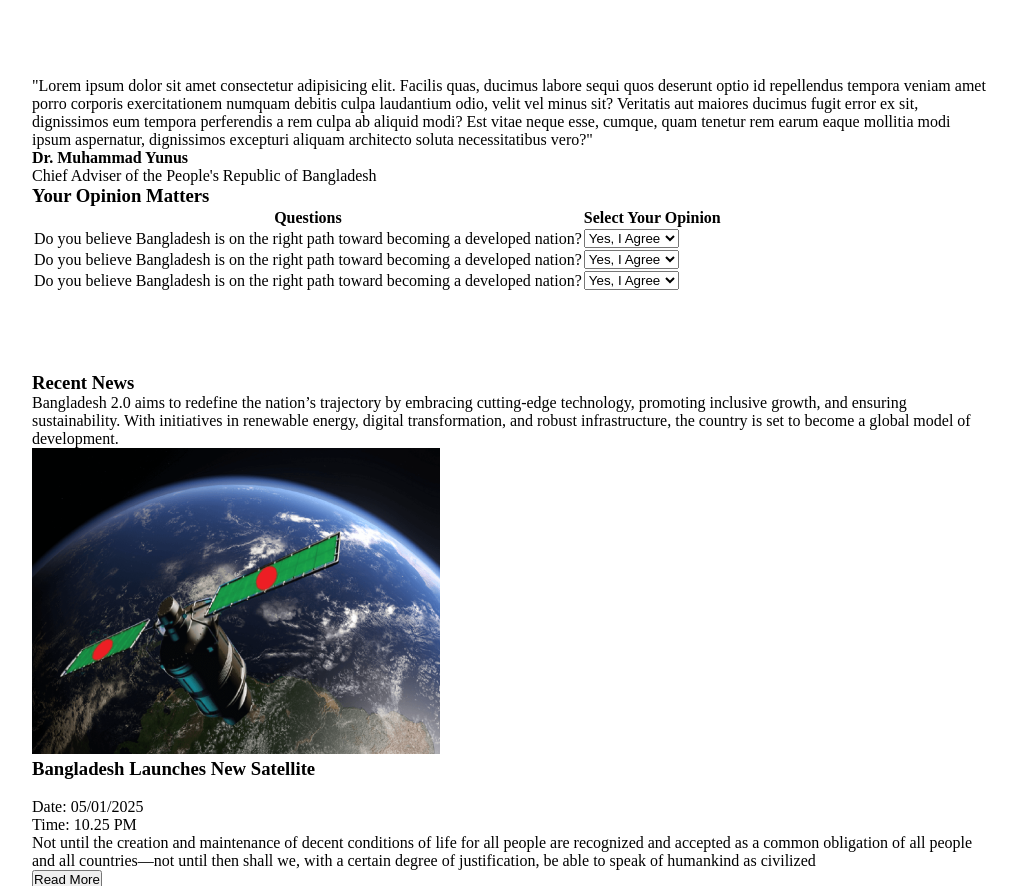
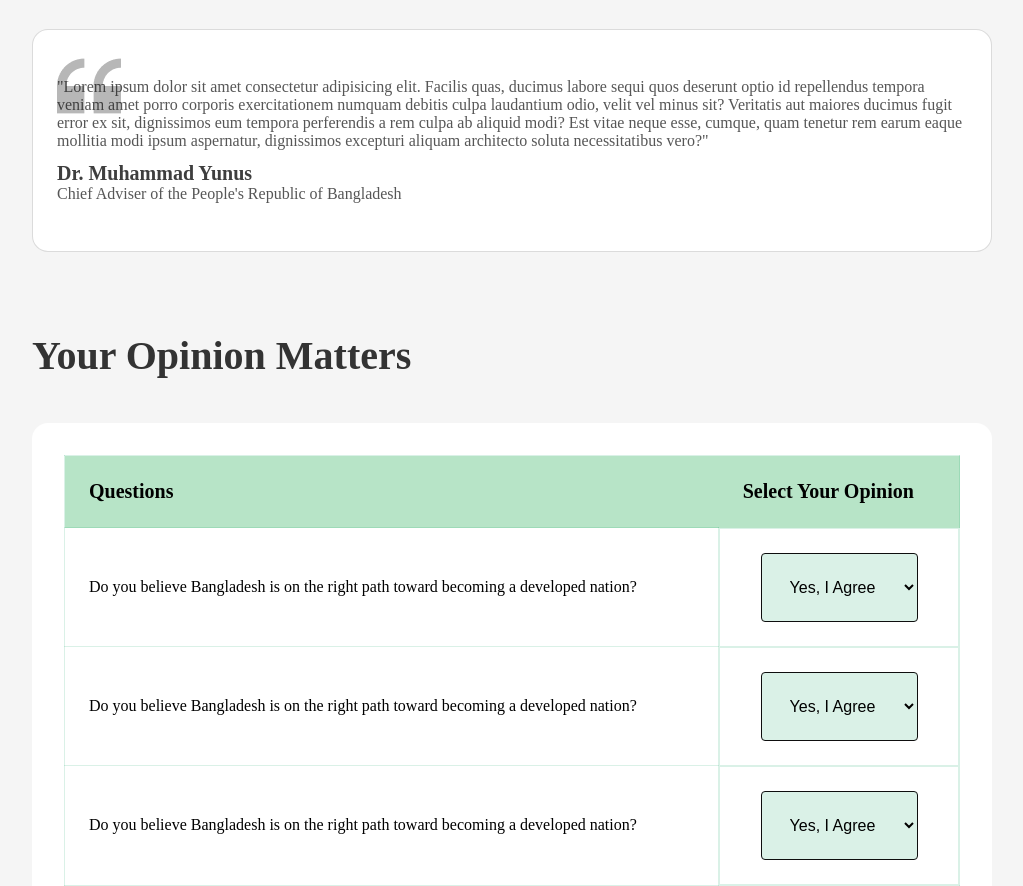
Before and after one commit to sallsabilsabbir/PH-A1_Bangladesh-2.0, a plain HTML site: page index.html in a window 1280 px wide. Shown: the part 1922-2808 px from the top of the page, without its empty margins (128-1151 px from the left). Drawn offline with Linux system fonts and the light colour scheme.

Commit message:
6th sections done

```diff
--- a/index.html
+++ b/index.html
@@ -90,7 +90,8 @@
                     <img src="/assets/card-icon.png" alt="" class="s3Images">
                     <div class="s3subContents">
                         <p class="s3subTitle">Digital Transformation</p>
-                        <p class="s3ContentTexts">Creating a nationwide digital ecosystem to enhance connectivity and access to services for all citizens.</p>
+                        <p class="s3ContentTexts">Creating a nationwide digital ecosystem to enhance connectivity and
+                            access to services for all citizens.</p>
                     </div>
                     <ul>
                         <li><a href="#"><button class="s3Bluebtn">Learn More</button></a></li>
@@ -100,7 +101,8 @@
                     <img src="/assets/card-icon.png" alt="" class="s3Images">
                     <div class="s3subContents">
                         <p class="s3subTitle">Green Energy</p>
-                        <p class="s3ContentTexts">Investments in solar and wind energy to ensure a sustainable and eco-friendly future.</p>
+                        <p class="s3ContentTexts">Investments in solar and wind energy to ensure a sustainable and
+                            eco-friendly future.</p>
                     </div>
                     <ul>
                         <li><a href="#"><button class="s3Greenbtn">Learn More</button></a></li>
@@ -110,45 +112,53 @@
                     <img src="/assets/card-icon.png" alt="" class="s3Images">
                     <div class="s3subContents">
                         <p class="s3subTitle">Modern Infrastructure</p>
-                        <p class="s3ContentTexts">Building state-of-the-art infrastructure to support economic growth and global competitiveness.</p>
+                        <p class="s3ContentTexts">Building state-of-the-art infrastructure to support economic growth
+                            and global competitiveness.</p>
                     </div>
                     <ul>
                         <li><a href="#"><button class="s3Orangebtn">Learn More</button></a></li>
                     </ul>
                 </div>
             </div>
+            <div class="s4mContainer">
+                <div class="s4mContainerContents">
+                    <p class="s4Texts">"Lorem ipsum dolor sit amet consectetur adipisicing elit. Facilis quas, ducimus
+                        labore
+                        sequi quos deserunt optio id repellendus tempora veniam amet porro corporis exercitationem numquam
+                        debitis culpa laudantium odio, velit vel minus sit? Veritatis aut maiores ducimus fugit error ex
+                        sit,
+                        dignissimos eum tempora perferendis a rem culpa ab aliquid modi? Est vitae neque esse, cumque, quam
+                        tenetur rem earum eaque mollitia modi ipsum aspernatur, dignissimos excepturi aliquam architecto
+                        soluta
+                        necessitatibus vero?"</p>
+                    <div>
+                        <h4 class="s4subtitle">Dr. Muhammad Yunus</h4>
+                        <p class="s4subtitleTexts">Chief Adviser of the People's Republic of Bangladesh</p>
+                    </div>
+                </div>
+            </div>
         </div>
     </section>
 
-    <div class="divForgap"></div>
+
 
     <!-- 4th section Qute -->
-    <section>
-        <div class="s4mContainer">
-            <p class="s4Texts">"Lorem ipsum dolor sit amet consectetur adipisicing elit. Facilis quas, ducimus labore
-                sequi quos deserunt optio id repellendus tempora veniam amet porro corporis exercitationem numquam
-                debitis culpa laudantium odio, velit vel minus sit? Veritatis aut maiores ducimus fugit error ex sit,
-                dignissimos eum tempora perferendis a rem culpa ab aliquid modi? Est vitae neque esse, cumque, quam
-                tenetur rem earum eaque mollitia modi ipsum aspernatur, dignissimos excepturi aliquam architecto soluta
-                necessitatibus vero?"</p>
-            <h4 class="s4subtitle">Dr. Muhammad Yunus</h4>
-            <p class="s4subtitleTexts">Chief Adviser of the People's Republic of Bangladesh</p>
-        </div>
-    </section>
+
+    <div class="divForgap"></div>
 
     <!-- 5th section your opinion matters  -->
     <section>
         <div class="s5mContainer">
             <h3 class="s5mTitle">Your Opinion Matters</h3>
             <div class="s5Contents">
-                <table>
-                    <tr>
+                <table class="s5Table">
+                    <tr class="s5TableHead">
                         <th>Questions</th>
                         <th>Select Your Opinion</th>
                     </tr>
                     <tr>
-                        <td>Do you believe Bangladesh is on the right path toward becoming a developed nation?</td>
-                        <td>
+                        <td class="s5TableContents">Do you believe Bangladesh is on the right path toward becoming a developed nation?</td>
+                        <td class="s5TableContentsOptions">
                             <select name="answer" id="answer1">
                                 <option value="yes">Yes, I Agree</option>
                                 <option value="no">No</option>
@@ -156,8 +166,8 @@
                         </td>
                     </tr>
                     <tr>
-                        <td>Do you believe Bangladesh is on the right path toward becoming a developed nation?</td>
-                        <td>
+                        <td class="s5TableContents">Do you believe Bangladesh is on the right path toward becoming a developed nation?</td>
+                        <td class="s5TableContentsOptions">
                             <select name="answer" id="answer2">
                                 <option value="yes">Yes, I Agree</option>
                                 <option value="no">No</option>
@@ -165,8 +175,8 @@
                         </td>
                     </tr>
                     <tr>
-                        <td>Do you believe Bangladesh is on the right path toward becoming a developed nation?</td>
-                        <td>
+                        <td class="s5TableContents" >Do you believe Bangladesh is on the right path toward becoming a developed nation?</td>
+                        <td class="s5TableContentsOptions">
                             <select name="answer" id="answer3">
                                 <option value="yes">Yes, I Agree</option>
                                 <option value="no">No</option>
@@ -192,51 +202,51 @@
                     a global model of development.</p>
             </div>
             <div class="s6subContainer2">
+                <div class="s6subContainer_21">
                     <img src="/assets/satelite.png" alt="" class="s6cImg1">
                     <div class="s6c2contants1">
                         <h3 class="s6cTitle1">Bangladesh Launches New Satellite</h3>
-                    <img class="s6cIcon1" src="" alt="">
+                        <img class="s6cIcon1" src="/assets/al-jazeera.png" alt="">
                         <div class="s6cSubContainer1">
-                        <p class="s6cDate1">Date: 05/01/2025</p>
-                        <p class="s6cTime1">Time: 10.25 PM</p>
+                            <p>Date: 05/01/2025</p>
+                            <p>Time: 10.25 PM</p>
                         </div>
                         <p class="s6cTexts1">Not until the creation and maintenance of decent conditions of life for all
                             people are recognized and accepted as a common obligation of all people and all countries—not
-                        until then shall we,
-                        with a certain degree of justification, be able to speak of humankind as civilized</p>
+                            until then shall we, with a certain degree of justification, be able to speak of humankind as civilized</p>
                         <button class="s6cBtn1">Read More</button>
                     </div>
                 </div>
-            <div class="s6subContainer3">
-                <img src="/assets/satelite.png" alt="" class="s6cImg2">
-                <div class="s6c2contants2">
-                    <h3 class="s6cTitle2">Bangladesh Launches New Satellite</h3>
-                    <img class="s6cIcon2" src="" alt="">
-                    <div class="s6cSubContainer2">
-                        <p class="s6cDate2">Date: 05/01/2025</p>
-                        <p class="s6cTime2">Time: 10.25 PM</p>
+                <div class="s6subContainer_21">
+
+                    <div class="s6c2contants1">
+                        <h3 class="s6cTitle1">Bangladesh Launches New Satellite</h3>
+                        <img class="s6cIcon1" src="/assets/al-jazeera.png" alt="">
+                        <div class="s6cSubContainer1">
+                            <p>Date: 05/01/2025</p>
+                            <p>Time: 10.25 PM</p>
                         </div>
-                    <p class="s6cTexts2">Not until the creation and maintenance of decent conditions of life for all
+                        <p class="s6cTexts1">Not until the creation and maintenance of decent conditions of life for all
                             people are recognized and accepted as a common obligation of all people and all countries—not
-                        until then shall we,
-                        with a certain degree of justification, be able to speak of humankind as civilized</p>
-                    <button class="s6cBtn2">Read More</button>
+                            until then shall we, with a certain degree of justification, be able to speak of humankind as civilized</p>
+                        <button class="s6cBtn1">Read More</button>
                     </div>
+                    <img src="/assets/satelite.png" alt="" class="s6cImg1">
                 </div>
-            <div class="s6subContainer4">
-                <img src="/assets/satelite.png" alt="" class="s6cImg3">
-                <div class="s6c2contants3">
-                    <h3 class="s6cTitle3">Bangladesh Launches New Satellite</h3>
-                    <img class="s6cIcon3" src="" alt="">
-                    <div class="s6cSubContainer3">
-                        <p class="s6cDate3">Date: 05/01/2025</p>
-                        <p class="s6cTime3">Time: 10.25 PM</p>
+                <div class="s6subContainer_21">
+                    <img src="/assets/satelite.png" alt="" class="s6cImg1">
+                    <div class="s6c2contants1">
+                        <h3 class="s6cTitle1">Bangladesh Launches New Satellite</h3>
+                        <img class="s6cIcon1" src="/assets/al-jazeera.png" alt="">
+                        <div class="s6cSubContainer1">
+                            <p>Date: 05/01/2025</p>
+                            <p>Time: 10.25 PM</p>
                         </div>
-                    <p class="s6cTexts3">Not until the creation and maintenance of decent conditions of life for all
+                        <p class="s6cTexts1">Not until the creation and maintenance of decent conditions of life for all
                             people are recognized and accepted as a common obligation of all people and all countries—not
-                        until then shall we,
-                        with a certain degree of justification, be able to speak of humankind as civilized</p>
-                    <button class="s6cBtn3">Read More</button>
+                            until then shall we, with a certain degree of justification, be able to speak of humankind as civilized</p>
+                        <button class="s6cBtn1">Read More</button>
+                    </div>
                 </div>
             </div>
         </div>
--- a/style/bd_styles.css
+++ b/style/bd_styles.css
@@ -28,6 +28,7 @@ ul{
 body {
     margin: 24px 160px;
     font-family: "Fira Sans";
+    background-color: #F5F5F5 ;
 }
 
 .navbar{
@@ -253,21 +254,184 @@ body {
     font-size: 16px;
     color: rgb(14, 14, 14, 0.7);
 }
+.s4mContainer{
+    background-color: #FFFFFF;
+    border-radius: 16px;
+    border: 1px solid rgb(14, 14, 14, 0.15);
+    padding: 24px;
 
+}
+.s4mContainerContents{
+    background-image: url("../assets/quote-bg.png");
+    background-repeat: no-repeat;
+    background-position: top left;
+    padding: 24px 0px;
+    display: flex;
+    flex-direction: column;
+    gap: 12px;
+}
+.s4Texts{
+    font-size: 16px;
+    color: rgb(14, 14, 14, 0.7);
+}
+.s4subtitle{
+    font-size: 20px;
+    font-weight: semibold;
+    color: rgb(14, 14, 14, 0.8);
+}
+.s4subtitleTexts{
+    font-size: 16px;
+    color: rgb(14, 14, 14, 0.7);
+}
 /* 3rd section end */
 
 /* 4th section */
-
-
-
 /* 4th section end */
 
 
 /* 5th section */
 
+.s5mContainer {
+    display: flex;
+    flex-direction: column;
+    gap: 24px;
+}
+
+.s5mTitle {
+    font-size: 40px;
+    font-weight: bold;
+    text-align: start;
+    margin-bottom: 20px;
+    color: #333;
+}
+
+.s5Contents {
+    padding: 32px;
+    background-color: #FFFFFF;
+    border-radius: 16px;
+}
+
+.s5Table {
+    width: 100%;
+    border-collapse: collapse;
+    border: 1px solid rgb(9, 161, 92, 0.15);
+}
+
+.s5TableHead th {
+    background-color: #b7e4c7;
+    font-size: 20px;
+    padding: 24px;
+    text-align: left;
+    font-weight: bold;
+
+}
+
+.s5TableContents {
+    font-size: 16px;
+    font-weight: semibold;
+    padding: 24px;
+    border: 1px solid rgb(9, 161, 92, 0.15);
+}
+
+.s5TableContentsOptions {
+    font-size: 16px;
+    font-weight: medium;
+    display: flex;
+    justify-content: space-around;
+    padding: 24px;
+    text-align: center;
+    border: 1px solid rgb(9, 161, 92, 0.15);
+}
+
+select {
+    background-color: rgb(9, 161, 92, 0.15);
+    padding: 24px;
+    font-size: 1rem;
+    border: 1px solid #0E0E0E;
+    border-radius: 4px;
+    cursor: pointer;
+}
+
 
 /* 6th section */
 
+.s6mContainer {
+    display: flex;
+    flex-direction: column;
+    gap: 32px;
+}
+.s6subContainer1{
+    display: flex;
+    flex-direction: column;
+    gap: 24px;
+}
+.s6mTitle {
+    font-size: 40px;
+    font-weight: bold;
+    color: #0E0E0E;
+}
+.s6mTitleTexts {
+    font-size: 16px;
+    color: rgb(14, 14, 14, 0.7);
+}
+.s6subContainer2{
+    display: flex;
+    justify-content: space-between;
+    flex-direction: column;
+    gap: 24px;
+}
+.s6subContainer_21{
+    display: flex;
+    gap: 32px;
+    padding: 48px;
+    background-color: #FFFFFF;
+    border-radius: 24px;
+}
+.s6cImg1{
+    width: 408px;
+    height: 306px;
+    border-radius: 24px;
+}
+.s6c2contants1{
+    display: flex;
+    flex-direction: column;
+    gap: 12px;
+}
+.s6cTitle1{
+    margin-top: 20px;
+    font-size: 32px;
+    font-weight: bold;
+    color: rgb(14, 14, 14, 0.8);
+}
+.s6cIcon1{
+    width: 134px;
+    height: 40px;
+}
+.s6cSubContainer1{
+    display: flex;
+    font-size: 16px;
+    color: rgb(14, 14, 14, 0.7);
+    gap: 12px;
+}
+.s6cTexts1{
+    font-size: 16px;
+    color: rgb(14, 14, 14, 0.7);
+
+}
+.s6cBtn1{
+    margin-top: 30px;
+    font-size: 16px;
+    font-weight: semibold;
+    text-align: center;
+    background-color: #5490F5;
+    width: 122px;
+    height: 41px;
+    color: white;
+    padding: 11px 20px;
+    border-radius: 8px;
+    border: none;
+    cursor: pointer;
+}
 
 /* 7th section */
 
```
Lines whose indentation alone changed are shown as unchanged.
